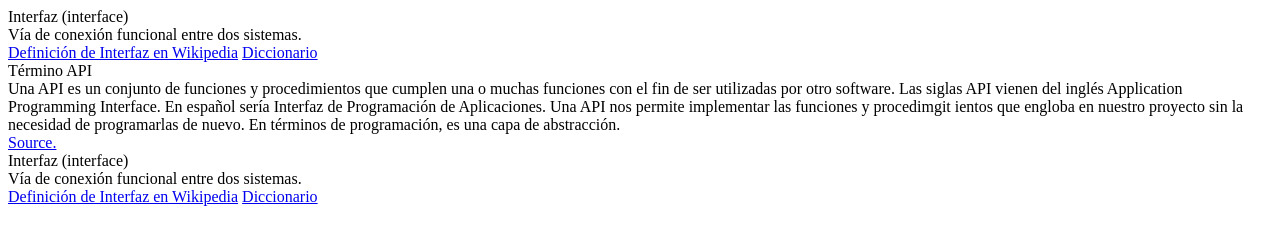
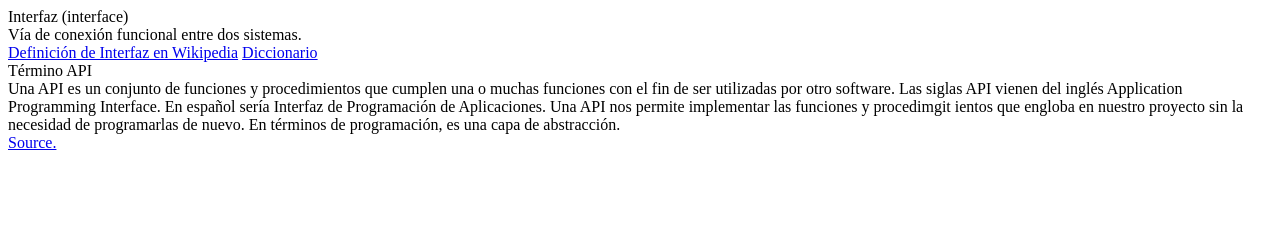
Before and after one commit to My-Triboo/TechyGlossary, a plain HTML site: page index.html in a window 1280 px wide. Drawn offline with Linux system fonts and the light colour scheme.

Commit message:
modified

```diff
--- a/index.html
+++ b/index.html
@@ -37,18 +37,5 @@
             <a href="https://hipertextual.com/archivo/2014/05/que-es-api/" name="Link"> Source. </a>
         </footer>
     </article>
-    <article>
-        <header>
-            Interfaz (interface)
-        </header>
-        <main>
-            V&iacute;a de conexi&oacute;n funcional entre dos sistemas.
-        </main>
-        <footer>
-            <a href="https://es.wikipedia.org/wiki/Interfaz">Definici&oacute;n de Interfaz en Wikipedia</a>
-            <a href="https://es.thefreedictionary.com/interfaces">Diccionario</a>
-        </footer>
-    </article>
-
 
 </body>
```
